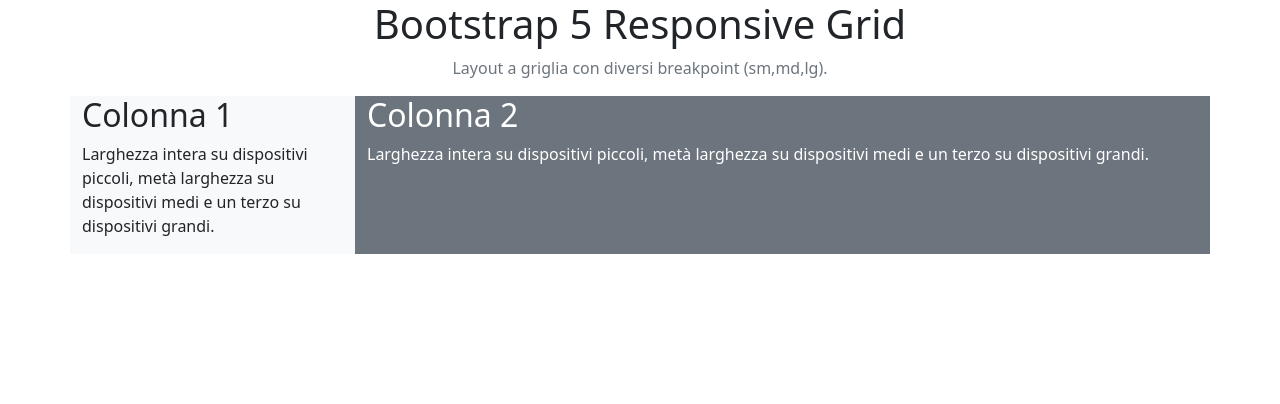
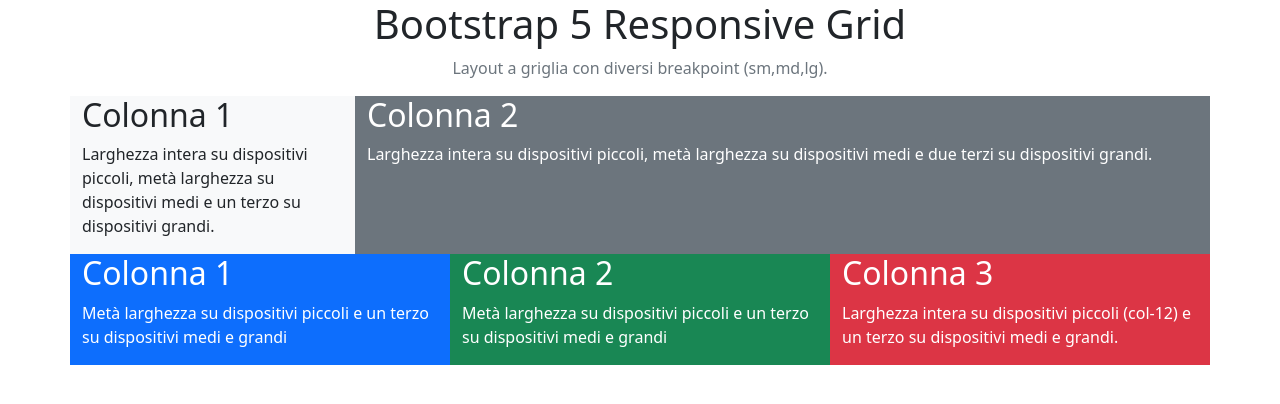
Before and after one commit to lucaconigliaro/htmlcss-bootstrap-layout, a plain HTML site: page index.html in a window 1280 px wide. Drawn offline with nearby package versions, Linux system fonts and the light colour scheme.

Commit message:
feat: second section

```diff
--- a/index.html
+++ b/index.html
@@ -1,5 +1,6 @@
 <!DOCTYPE html>
 <html lang="en">
+
 <head>
     <meta charset="UTF-8">
     <meta name="viewport" content="width=device-width, initial-scale=1.0">
@@ -10,8 +11,9 @@
     ">
 
     <!-- Style Link -->
-     <link rel="stylesheet" href="./css/style.css">
+    <link rel="stylesheet" href="./css/style.css">
 </head>
+
 <body>
     <div class="container">
 
@@ -25,16 +27,35 @@
             <div class="row justify-content-start">
                 <div class="col-12 bg-light col-md-6 col-lg-3 ">
                     <h2>Colonna 1</h2>
-                    <p>Larghezza intera su dispositivi piccoli, metà larghezza su dispositivi medi e un terzo su dispositivi grandi.</p>
+                    <p>Larghezza intera su dispositivi piccoli, metà larghezza su dispositivi medi e un terzo su
+                        dispositivi grandi.</p>
                 </div>
                 <div class="col-12 bg-secondary text-white col-md-6 col-lg-9">
                     <h2>Colonna 2</h2>
-                    <p>Larghezza intera su dispositivi piccoli, metà larghezza su dispositivi medi e un terzo su dispositivi grandi.</p>
+                    <p>Larghezza intera su dispositivi piccoli, metà larghezza su dispositivi medi e due terzi su
+                        dispositivi grandi.</p>
                 </div>
+            </div>
+        </section>
+
+        <section>
+            <div class="row justify-content-start">
+                <div class="col-6 bg-primary text-white col-md-4">
+                    <h2>Colonna 1</h2>
+                    <p>Metà larghezza su dispositivi piccoli e un terzo su dispositivi medi e grandi</p>
+                </div>
+                <div class="col-6 bg-success text-white col-md-4">
+                    <h2>Colonna 2</h2>
+                    <p>Metà larghezza su dispositivi piccoli e un terzo su dispositivi medi e grandi</p>
+                </div>
+                <div class="col-12 bg-danger text-white col-md-4">
+                <h2>Colonna 3</h2>
+                <p>Larghezza intera su dispositivi piccoli (col-12) e un terzo su dispositivi medi e grandi.</p>
             </div>
         </section>
 
     </div>
 
 </body>
+
 </html>
```
